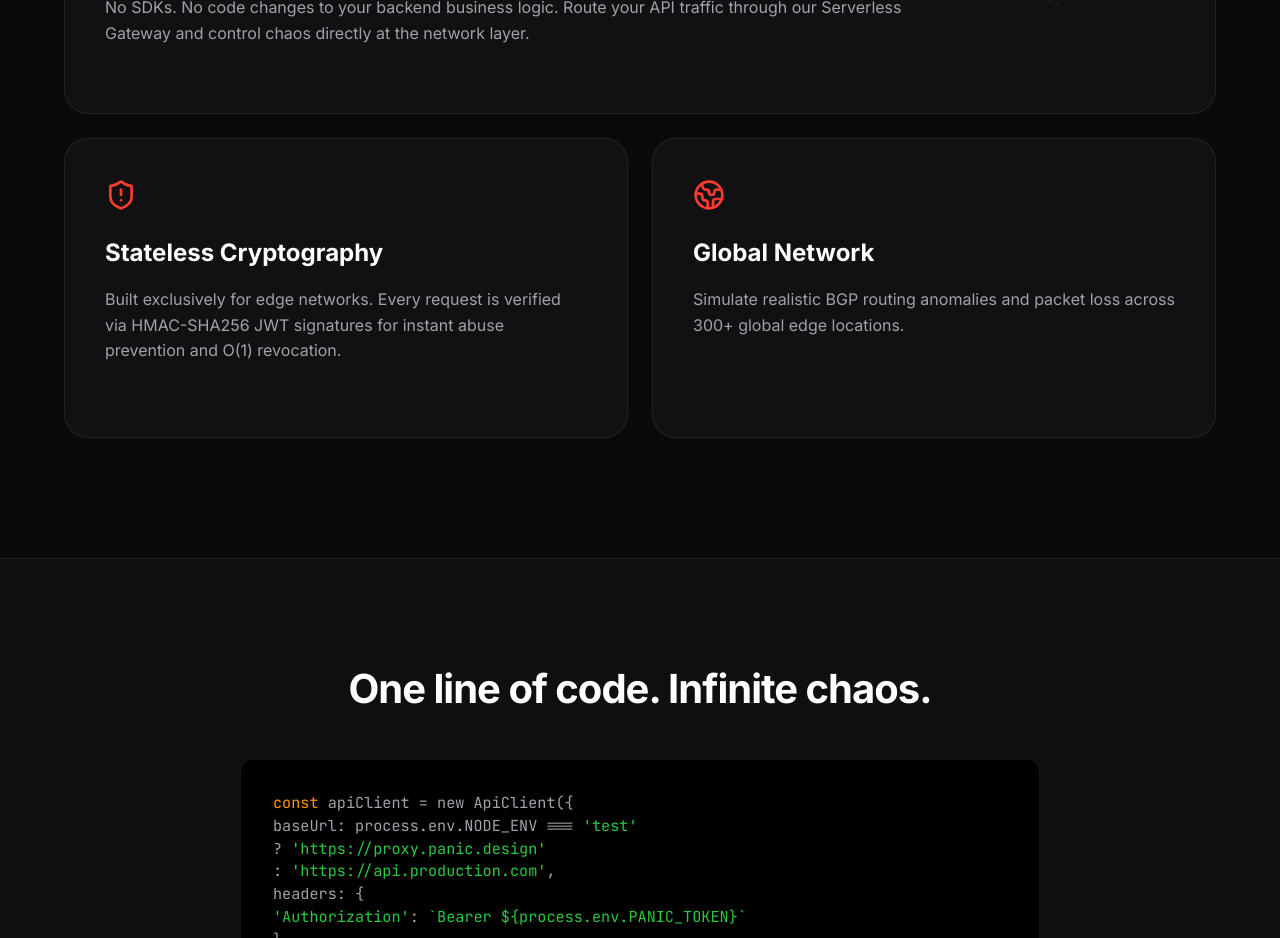
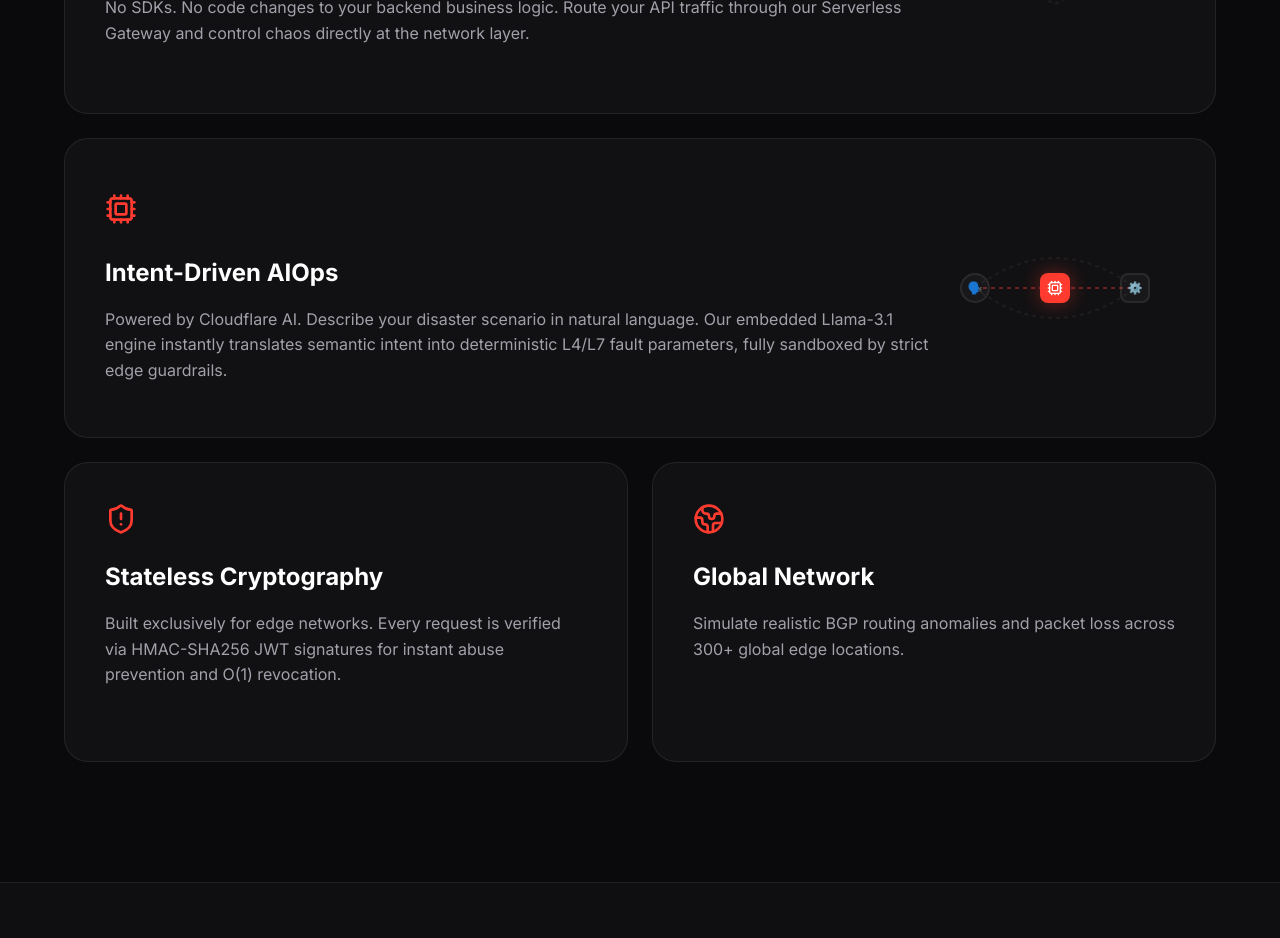
Before and after one commit to AndrewWangDev/panic_design, a Next.js app: page / in a window 1280 px wide. Shown: the part 1180-2118 px from the top of the page. Built offline with nearby package versions, Linux system fonts and the light colour scheme; no server answers.

Commit message:
feat(ui): add Intent-Driven AIOps card to The Edge Advantage section

```diff
--- a/src/app/page.tsx
+++ b/src/app/page.tsx
@@ -1,7 +1,7 @@
 "use client";
 
 import React, { useState, useEffect } from 'react';
-import { Zap, ShieldAlert, Globe2, ArrowRight } from 'lucide-react';
+import { Zap, ShieldAlert, Globe2, ArrowRight, Cpu } from 'lucide-react';
 import { useSession, signIn } from 'next-auth/react';
 import { useRouter, useSearchParams } from 'next/navigation';
 import Link from 'next/link';
@@ -257,6 +257,30 @@ function HomeContent() {
             </div>
           </div>
 
+          {/* Card 1.5: Intent-Driven AIOps (Large) */}
+          <div className={`${styles.bentoCard} ${styles.large}`}>
+            <div>
+              <Cpu size={32} className={styles.bentoIcon} />
+              <h3 className={styles.bentoTitle}>Intent-Driven AIOps</h3>
+              <p className={styles.bentoDesc}>
+                Powered by Cloudflare AI. Describe your disaster scenario in natural language. Our embedded Llama-3.1 engine instantly translates semantic intent into deterministic L4/L7 fault parameters, fully sandboxed by strict edge guardrails.
+              </p>
+            </div>
+            {/* Minimal CSS AI Vector */}
+            <div style={{ flex: 1, minHeight: '200px', display: 'flex', alignItems: 'center', justifyContent: 'center', position: 'relative' }}>
+              <div style={{ position: 'relative', width: '240px', height: '140px' }}>
+                <svg width="100%" height="100%" viewBox="0 0 240 140" style={{ position: 'absolute', top: 0, left: 0 }}>
+                  <path d="M40 70 Q120 10 200 70" fill="none" stroke="rgba(255,255,255,0.05)" strokeWidth="2" strokeDasharray="4 4" />
+                  <path d="M40 70 Q120 130 200 70" fill="none" stroke="rgba(255,255,255,0.05)" strokeWidth="2" strokeDasharray="4 4" />
+                  <line x1="40" y1="70" x2="200" y2="70" stroke="rgba(255,59,48,0.4)" strokeWidth="2" strokeDasharray="4 4" />
+                </svg>
+                <div style={{ position: 'absolute', left: '25px', top: '55px', width: '30px', height: '30px', borderRadius: '50%', background: 'var(--surface)', border: '2px solid var(--surface-border)', display: 'flex', alignItems: 'center', justifyContent: 'center', zIndex: 2, fontSize: '12px' }}>🗣️</div>
+                <div style={{ position: 'absolute', left: '105px', top: '55px', width: '30px', height: '30px', borderRadius: '8px', background: 'var(--color-primary)', display: 'flex', alignItems: 'center', justifyContent: 'center', zIndex: 2, boxShadow: '0 0 20px rgba(255,59,48,0.4)' }}><Cpu size={16} color="#fff" /></div>
+                <div style={{ position: 'absolute', right: '25px', top: '55px', width: '30px', height: '30px', borderRadius: '8px', background: 'var(--surface)', border: '2px solid var(--surface-border)', display: 'flex', alignItems: 'center', justifyContent: 'center', zIndex: 2, fontSize: '12px' }}>⚙️</div>
+              </div>
+            </div>
+          </div>
+
           {/* Card 2: Stateless Tokens */}
           <div className={styles.bentoCard}>
             <ShieldAlert size={32} className={styles.bentoIcon} />
```
